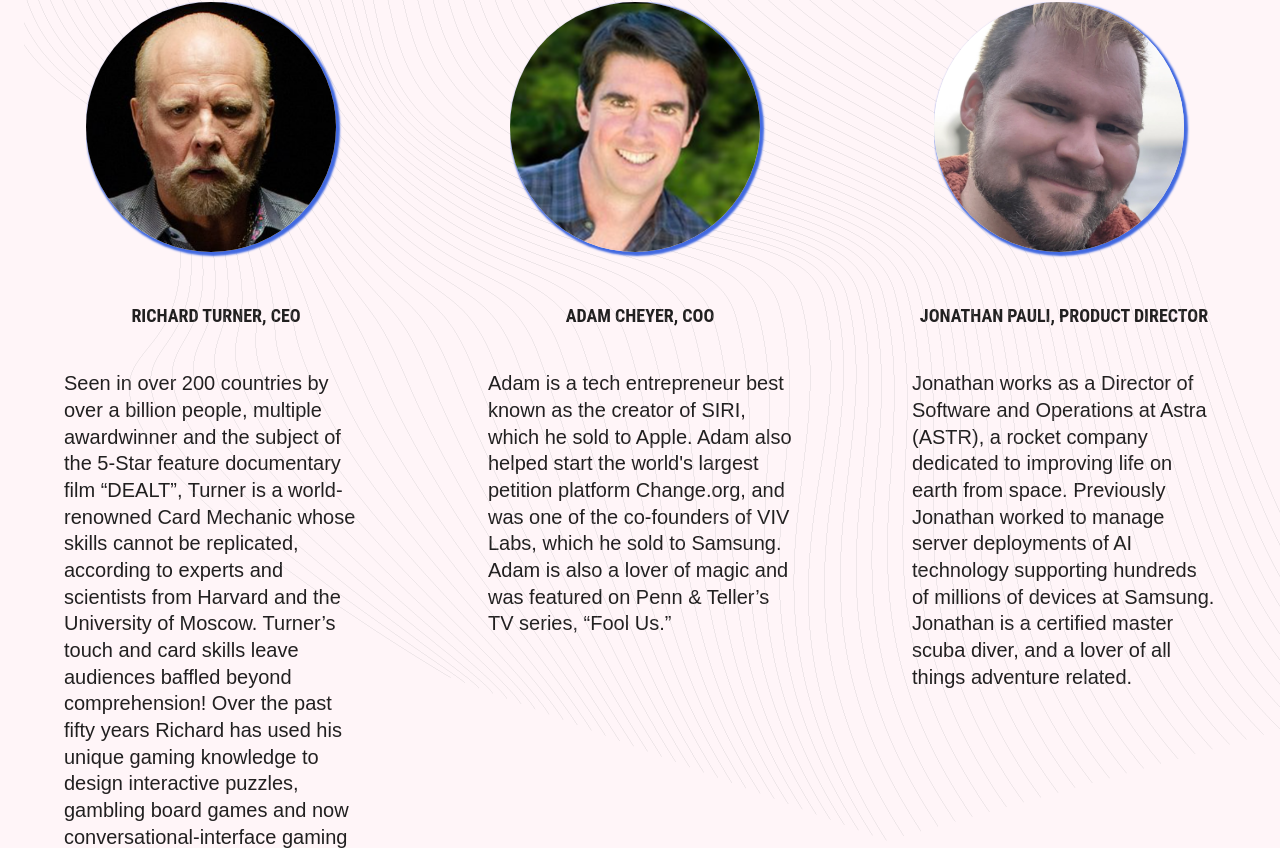
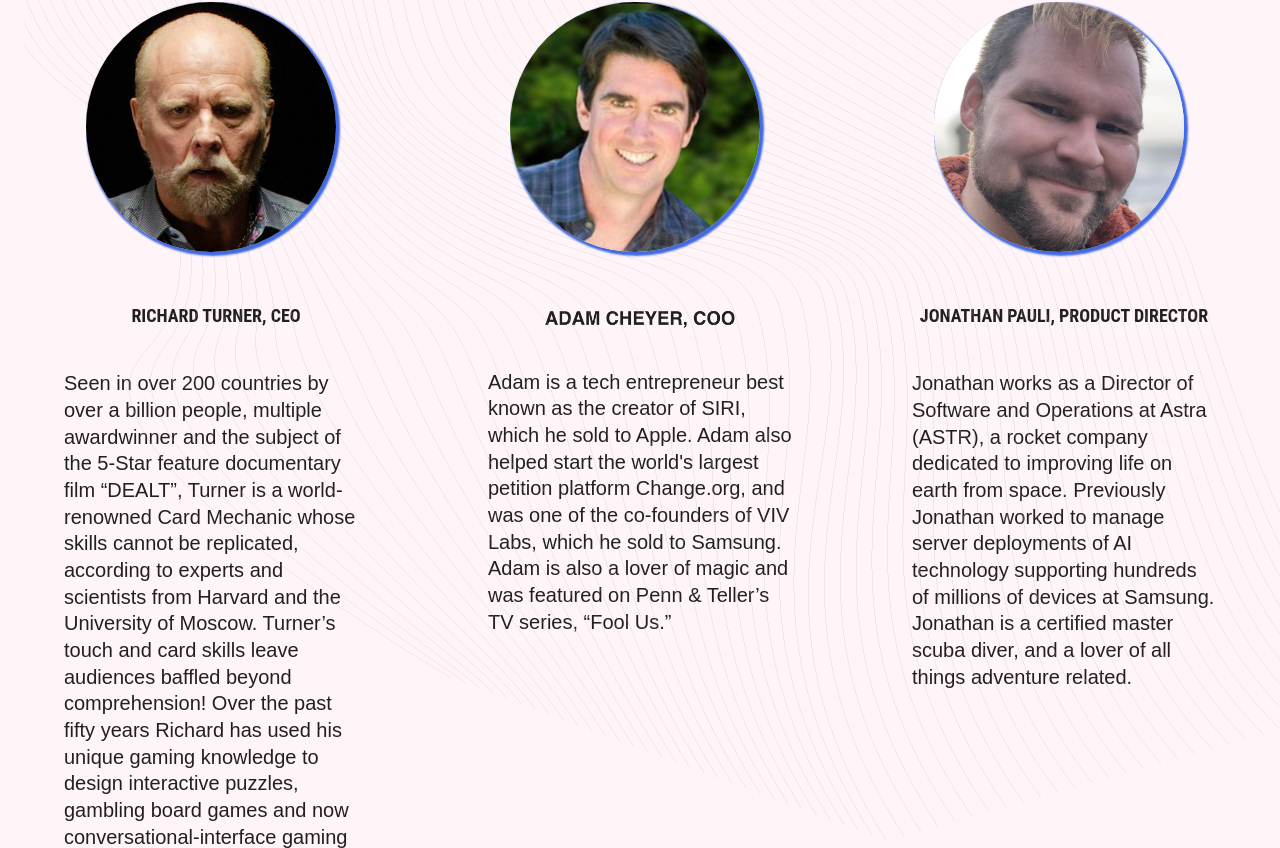
Before and after one commit to 52Productions/landing-page, a React app: page / in a window 1280 px wide. Shown: the part 982-1830 px from the top of the page. Built offline with nearby package versions, Linux system fonts and the light colour scheme.

Commit message:
use image for ac's name

```diff
--- a/src/modules/views/Team.js
+++ b/src/modules/views/Team.js
@@ -7,6 +7,7 @@ import Container from '@material-ui/core/Container';
 import Avatar from '@material-ui/core/Avatar'
 import Typography from '../components/Typography';
 import adam_cheyer from '../../assets/adam_cheyer.png';
+import ac_image from '../../assets/ac_image_2.png';
 import jp from '../../assets/jp_beach.jpg';
 import richard_turner from '../../assets/richard_turner_thumbnail.png';
 import asa_turner from '../../assets/asa_turner.png';
@@ -41,13 +42,17 @@ const styles = (theme) => ({
   avatar: {
     height: '250px',
     width: '250px',
-    borderWidth: '2px',
+    borderWidth: '1px',
     borderColor: 'black',
     boxShadow: '2px 2px 2px 2px royalblue',
   },
   title: {
     marginTop: theme.spacing(5),
     marginBottom: theme.spacing(5),
+  },
+  imageTitle: {
+    marginTop: '38px',
+    marginBottom: theme.spacing(4),
   },
   curvyLines: {
     pointerEvents: 'none',
@@ -92,11 +97,9 @@ function Team(props) {
                 <Avatar
                   className={classes.avatar}
                   src={adam_cheyer}
-                  alt="Adam Cheyer" />
+                  alt="Acam Dheyer" />
               </Card>
-              <Typography variant="h6" className={classes.title}>
-                Adam Cheyer, COO
-              </Typography>
+              <img height={'37px'} className={classes.imageTitle} src={ac_image} />
               <Typography variant="h5">
                 {'Adam is a tech entrepreneur best known as the creator of SIRI, which he sold to Apple. Adam also helped start the world\'s largest petition platform Change.org, and was one of the co-founders of VIV Labs, which he sold to Samsung. Adam is also a lover of magic and was featured on Penn & Teller’s TV series, “Fool Us.”'}
               </Typography>
@@ -152,7 +155,7 @@ function Team(props) {
           </Grid>
         </Grid>
       </Container>
-    </section>
+    </section >
   );
 }
 
```
Also changed, not shown: public/index.html (+4 -27 lines), src/assets/ac_image_2.png (added).
